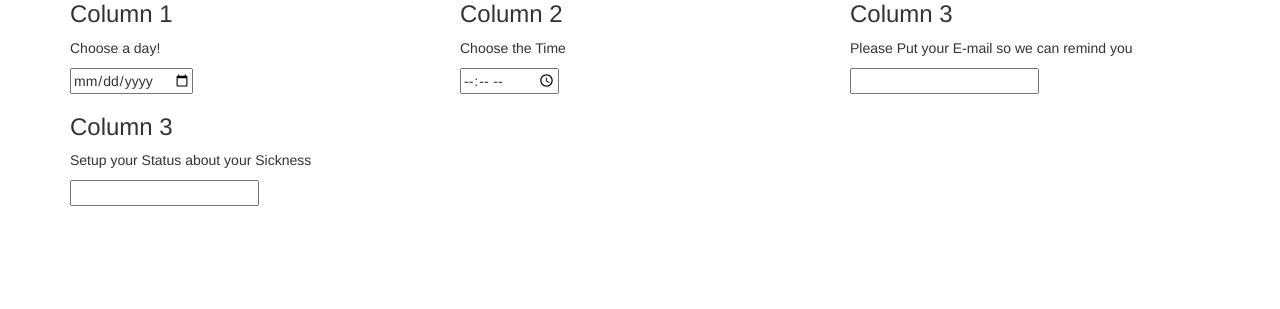
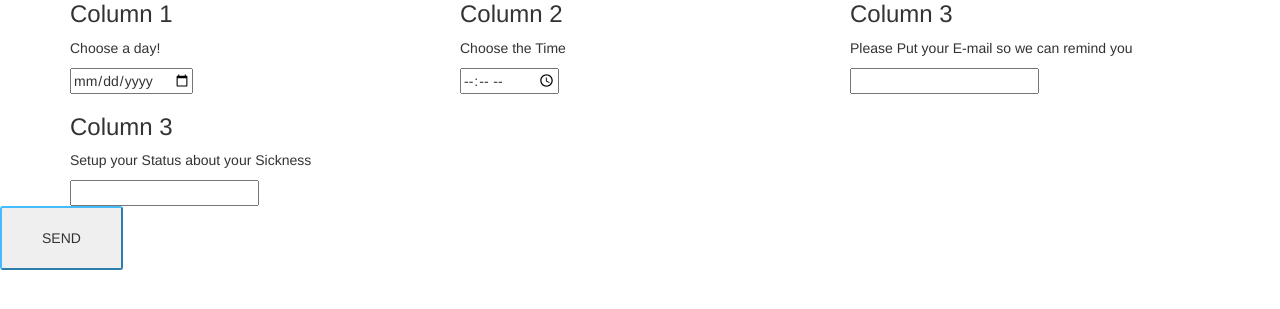
Before and after one commit to jphayek/R-servation-de-rendez-vous, a PHP site: page / in a window 1280 px wide. Shown: the part 309-618 px from the top of the page. Run offline with PHP 8.4, Linux system fonts and the light colour scheme; a stand-in replaces the project's code that opens the database connection.

Commit message:
button-send-not-working-now

```diff
--- a/public/index.php
+++ b/public/index.php
@@ -69,8 +69,29 @@
       <p>Setup your Status about your Sickness</p>
       <input type="text">
     </div>
+
+
   </div>
 </div>
-
+<button type="submit" style="	display: flex;
+	position: relative;
+	text-align: center;
+	padding: 20px 40px;
+	border-color: #44bbff;
+	border-radius: 3px;
+	text-transform: uppercase;
+	font-family: Montserrat, "Helvetica Neue", Helvetica, Arial, sans-serif;
+	font-size: 18px;
+	font-weight: 700;
+	margin-top: 30px;
+	color: #fff;
+	background-color: #44bbff;
+	width: 100%;
+	justify-content: center;
+	zoom: 1;
+  background-color: gray;
+  color: white;
+  font-size: 20px;">Send
+</button>
 </body>
 </html>
```
